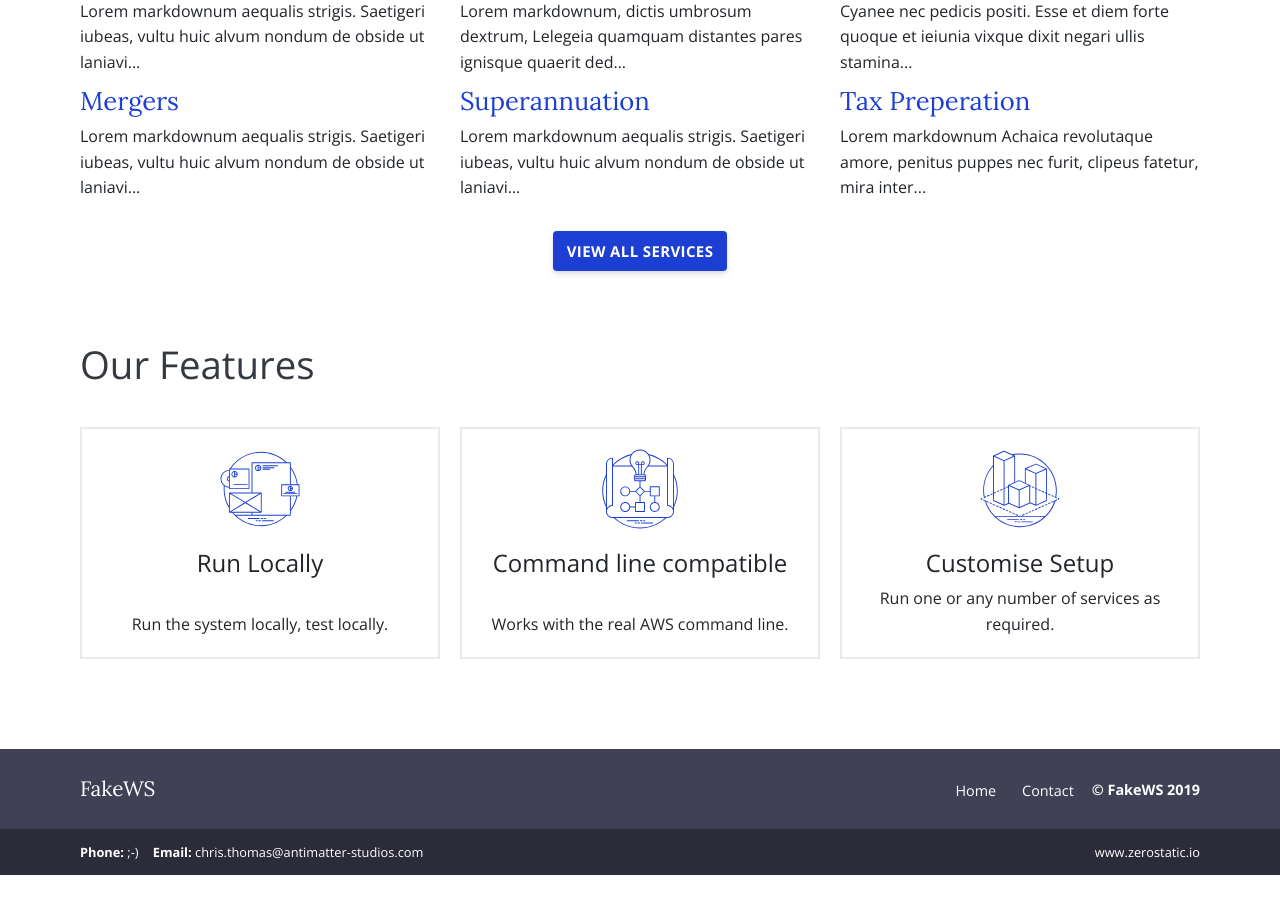
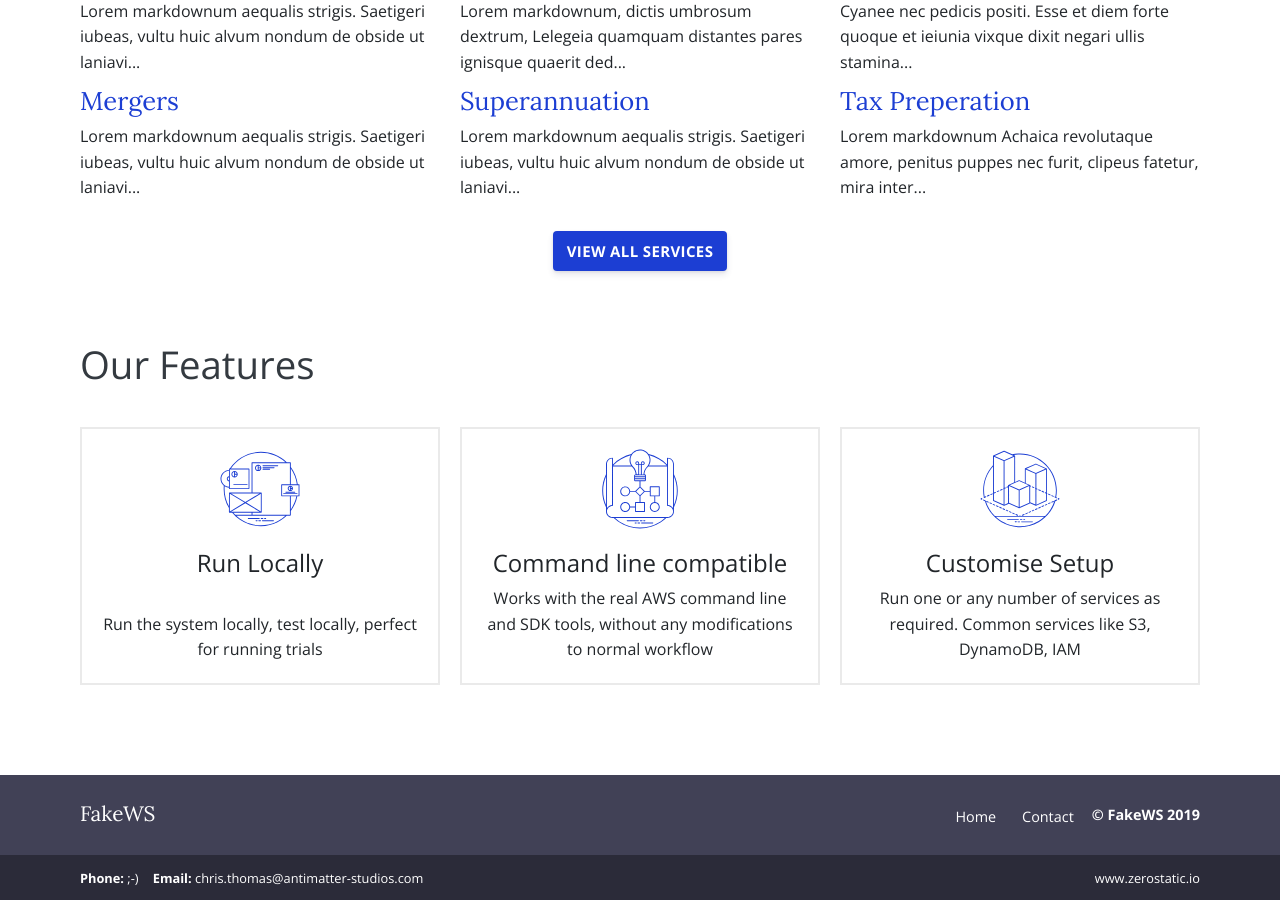
Before and after one commit to fakews/website, a Jekyll site: the page built from index.html, in a window 1280 px wide and 900 px high, scrolled down 748 px. Built offline with Jekyll 4.4.1, drawn with Linux system fonts in a browser that asks for light colours; before the commit the page ends 1623 px from its top, so only the background shows below that; some of the changed text lies outside the part shown.

Commit message:
tiny update

```diff
--- a/_data/features.json
+++ b/_data/features.json
@@ -1,17 +1,17 @@
 [
   {
     "title": "Run Locally",
-    "description": "Run the system locally, test locally.",
+    "description": "Run the system locally, test locally, perfect for running trials",
     "image": "images/features/noun_branding_1885335.svg"
   },
   {
     "title": "Command line compatible",
-    "description": "Works with the real AWS command line.",
+    "description": "Works with the real AWS command line and SDK tools, without any modifications to normal workflow",
     "image": "images/features/noun_The Process_1885341.svg"
   },
   {
     "title": "Customise Setup",
-    "description": "Run one or any number of services as required.",
+    "description": "Run one or any number of services as required. Common services like S3, DynamoDB, IAM",
     "image": "images/features/noun_3d modeling_1885342.svg"
   }
 ]
--- a/index.html
+++ b/index.html
@@ -6,7 +6,7 @@ bodyClass: page-home
 
 <div class="intro pb-4">
   <div class="container">
-    <h1>FakeWS - A Fake AWS.</h1>
+    <h1>FakeWS - Just Fake It</h1>
     <p>Setup a Fake AWS system on your local development environment so you can work without real services.</p>
   </div>
 </div>
```
